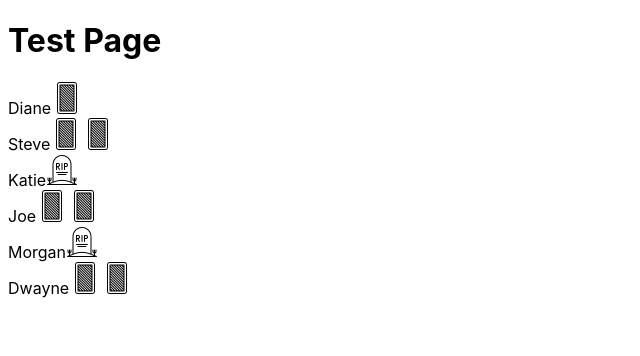
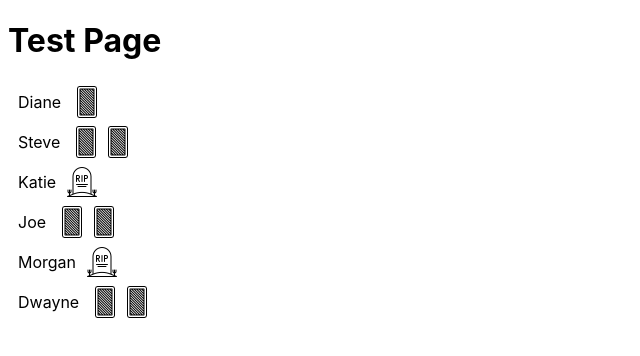
Before and after one commit to batec2/CoupOnline, a React (Vite) app in the folder frontend/: page /test in a window 1280 px wide. Shown: the top 356 px of the page, without its empty margins (0-640 px from the left). Built offline with nearby package versions, Linux system fonts and the light colour scheme; no server answers.

Commit message:
Styling of player cards

```diff
--- a/frontend/src/components/playerlist/playerCard.component.jsx
+++ b/frontend/src/components/playerlist/playerCard.component.jsx
@@ -5,15 +5,15 @@ import tombstone from './tombstone32.png'
 import './playerList.styles.css'
 
 /**
- * List of players and remaining cards
- * @param {String} placeholder - The placeholder text
- * @returns Textfield
+ *
+ * @param {String} player Player object, containing player name and number of cards
+ * @returns PlayerCard React component
  */
 const PlayerCard = ({ player }) => {
   if (player.cards == 2) {
     return(
       <div className="playerCard">
-        <text>{player.name}</text>
+        <text className="textPName">{player.name}</text>
         <img className="imgCard" src={card} alt="card" />
         <img className="imgCard" src={card} alt="card" />
       </div>
@@ -21,14 +21,14 @@ const PlayerCard = ({ player }) => {
   } else if (player.cards == 1) {
     return(
       <div className="playerCard">
-        <text>{player.name}</text>
+        <text className="textPName">{player.name}</text>
         <img className="imgCard" src={card} alt="card" />
       </div>
     )
   } else {
     return(
       <div className="playerCard">
-        <text>{player.name}</text>
+        <text className="textPName">{player.name}</text>
         <img className="imgCard" src={tombstone} alt="dead" />
       </div>
     )
--- a/frontend/src/components/playerlist/playerList.component.jsx
+++ b/frontend/src/components/playerlist/playerList.component.jsx
@@ -1,5 +1,7 @@
 import React from "react"
 import PlayerCard from "./playerCard.component";
+
+import './playerList.styles.css'
 
 /**
  * List of players and remaining cards
@@ -8,7 +10,7 @@ import PlayerCard from "./playerCard.component";
  */
 const PlayerList = ({ playerList }) => {
   return(
-    <div>
+    <div className="playerList">
       {playerList.map(player => (
         <PlayerCard player={player}></PlayerCard>
       ))}
--- a/frontend/src/components/playerlist/playerList.styles.css
+++ b/frontend/src/components/playerlist/playerList.styles.css
@@ -0,0 +1,17 @@
+.playerList {
+    display: flex;
+    flex-direction: column;
+    width: 8%;
+}
+
+.playerCard {
+    display: grid;
+    grid-template-columns: 8fr 3fr 3fr;
+    align-items: center;
+}
+
+.textPName {
+    align-items: center;
+    padding: 10px;
+    text-align: right;
+}
```
